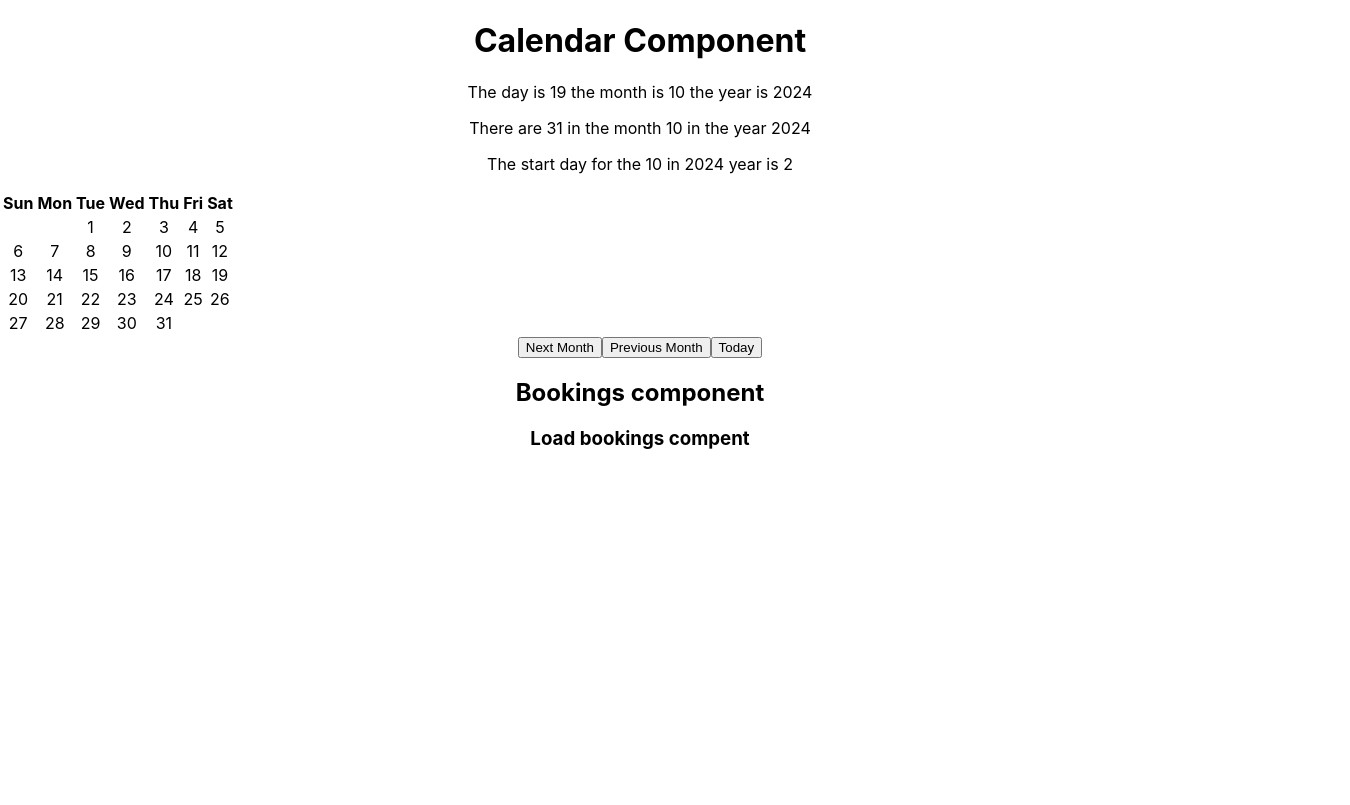
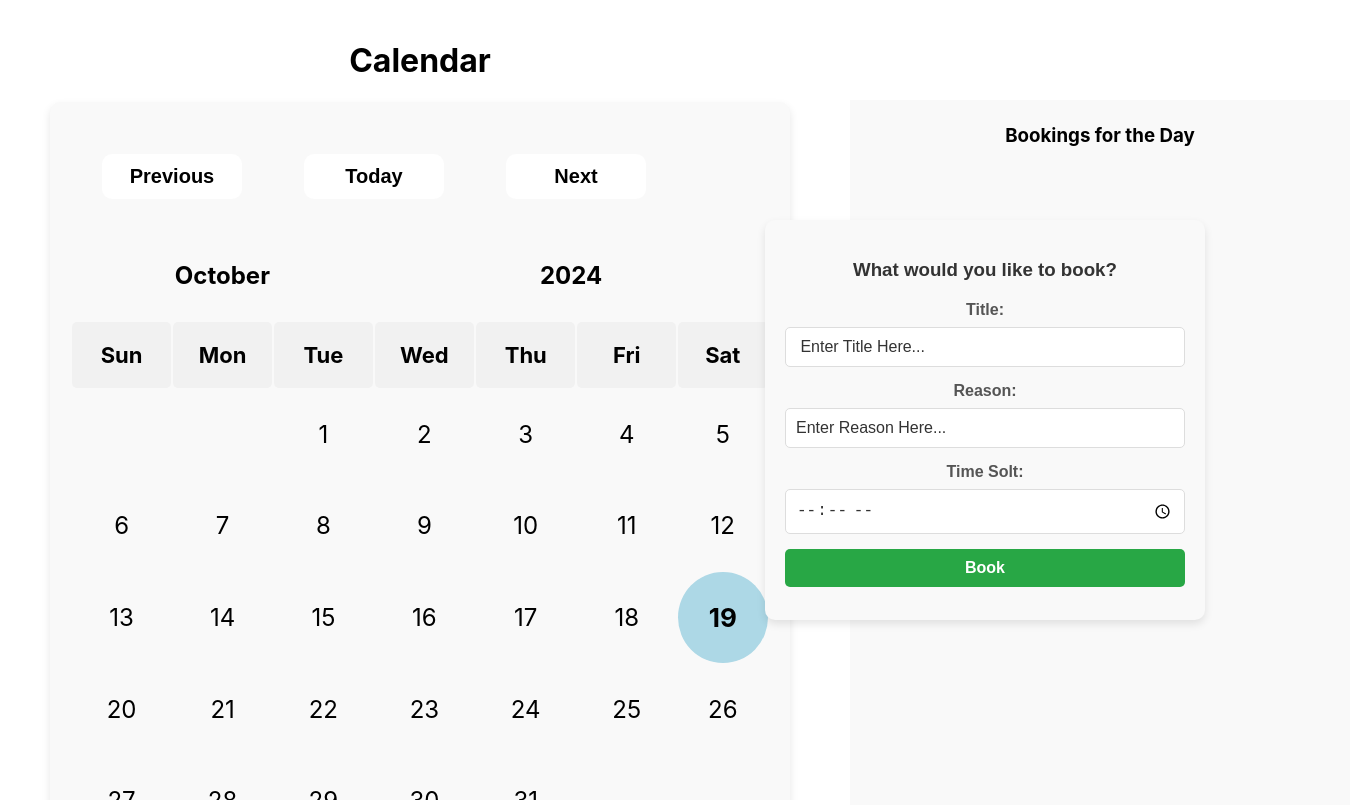
Before and after one commit to Shayaan-Kashif/Calendar-Web-App, a React (Create React App) app in the folder frontend/: page / in a window 1280 px wide. Shown: the whole page, 1350 px wide, since content can reach past the window. Built offline with nearby package versions, Linux system fonts and the light colour scheme.

Commit message:
Added styling to calendar and created bookings form and place to show bookings for a selected date.

```diff
--- a/frontend/src/Components/Booking.jsx
+++ b/frontend/src/Components/Booking.jsx
@@ -1,12 +1,27 @@
 import React from "react";
+import '../Styles/Bookings.css';
+
 const Bookings = () => {
 
 
 
     return(
         <>
-            <h2>Bookings component</h2>
+            <div className="Booking">
+                <h3>What would you like to book?</h3>
+                <form>
+                    <label for="title">Title:</label>
+                    <input type="text" name="title" className="booking-text" value=" Enter Title Here..."></input>
 
+                    <label for="reason">Reason:</label>
+                    <input type="text" name="reason" className="booking-text" value="Enter Reason Here..."></input>
+
+                    <label for="time-slot">Time Solt:</label>
+                    <input type="time" name="time-slot"></input>
+
+                    <button>Book</button>
+                </form>
+            </div>
 
         </>
     )
--- a/frontend/src/Components/Calendar.jsx
+++ b/frontend/src/Components/Calendar.jsx
@@ -1,4 +1,5 @@
 import React, { useState } from "react";
+import '../Styles/Calendar.css';
 
 const Calendar = () => {
 
@@ -6,8 +7,17 @@ const Calendar = () => {
     const [year, setYear] = useState(today.getFullYear());
     const [month, setMonth] = useState((today.getMonth())+1); //) based so add 1 to get the actual month from 1-12
     const [day, setDay] = useState(today.getDate());
+    const [selectedDate, setSelectedDate] = useState(day);
 
 
+
+    const getMonthName = (month) => {
+        const monthNames = [
+          "January", "February", "March", "April", "May", "June",
+          "July", "August", "September", "October", "November", "December"
+        ];
+        return monthNames[month - 1];
+      };
 
 
     const getDaysInMonth = (month, year)=>{
@@ -80,14 +90,29 @@ const Calendar = () => {
         weeks.push(calendarDays.splice(0, 7)); // Split into chunks of 7 (for each week)
       }
 
+    // Function to handle clicking on a date
+    const handleDateClick = (day) => {
+        setSelectedDate(day);
+    };
+
+
     return(
         <>
-            <h1>Calendar Component</h1>
-            <p>The day is {day} the month is {month} the year is {year}</p>
-            <p>There are {daysInMonth} in the month {month} in the year {year}</p>
-            <p>The start day for the {month} in {year} year is {startDay}</p>
+            <h1>Calendar</h1>
+
+            <div className="Cal-table">
                 <table>
                     <thead>
+                        <tr className="button-header">
+                            <td colSpan='2'><button className= "Cal-button" onClick={handlePreviousMonth}>Previous</button></td>
+                            <td colSpan='2'> <button className= "Cal-button" onClick={handleToday}>Today</button></td>
+                            <td colSpan='2'> <button className= "Cal-button" onClick={handleNextMonth}>Next</button></td>
+                        </tr>
+                        <tr className="Cal-header">
+                            <td colSpan='3'>{getMonthName(month)}</td>
+                            <td colSpan='4'>{year}</td>
+                        </tr>
+                        <tr>
                             <th>Sun</th>
                             <th>Mon</th>
                             <th>Tue</th>
@@ -95,22 +120,33 @@ const Calendar = () => {
                             <th>Thu</th>
                             <th>Fri</th>
                             <th>Sat</th>
+                        </tr>
                     </thead>
                     <tbody>
+
                     {weeks.map((week, weekIndex) => (
                     <tr key={weekIndex}>
                     {week.map((day, dayIndex) => (
-                        <td key={dayIndex}>{day || ''}</td> // Render day or empty cell
+                        <td
+                        key={dayIndex}
+                        onClick={() => handleDateClick(day)} // Add onClick event
+                        className={`calendar-cell ${
+                            day === selectedDate ? "selected-date" : ""
+                        }`}
+                        >
+                        {day || ""} {/* Render day or empty cell */}
+                    </td>
                 ))}
                 </tr>
             ))}
-
                     </tbody>
                 </table>
+            </div>
 
-        <button onClick={handleNextMonth}>Next Month</button>
-        <button onClick={handlePreviousMonth}>Previous Month</button>
-        <button onClick={handleToday}>Today</button>
+
+
+
+
 
         </>
     )
--- a/frontend/src/Components/LoadBookings.jsx
+++ b/frontend/src/Components/LoadBookings.jsx
@@ -1,13 +1,16 @@
 import React from "react";
+import "../Styles/LoadBookings.css";
+
 const LoadBookings = () => {
 
 
 
     return(
         <>
-            <h3>Load bookings compent</h3>
+            <div className="LoadBookings">
+                <h3>Bookings for the Day</h3>
 
-
+            </div>
         </>
     )
 }
--- a/frontend/src/Pages/MainView.jsx
+++ b/frontend/src/Pages/MainView.jsx
@@ -2,19 +2,25 @@ import React from "react";
 import Calendar from "../Components/Calendar";
 import LoadBookings from "../Components/LoadBookings";
 import Bookings from "../Components/Booking";
+import '../Styles/MainView.css';
 
 const MainView = () => {
+  return (
+    <div className="main-view-container">
 
+      <div className="calendar-section">
+        <Calendar />
+      </div>
 
+      <div className="load-booking-section">
+        <LoadBookings />
+      </div>
 
-    return(
-        <>
-            <Calendar />
-            <Bookings />
-            <LoadBookings />
-        </>
-    )
-}
-
+      <div className="booking-section">
+        <Bookings />
+      </div>
+    </div>
+  );
+};
 
 export default MainView;
--- /dev/null
+++ b/frontend/src/Styles/Bookings.css
@@ -0,0 +1,60 @@
+.Booking {
+    width: 400px;
+    height: 360px;
+    margin: 0 auto;
+    padding: 20px;
+    border-radius: 10px;
+    box-shadow: 0px 4px 8px rgba(0, 0, 0, 0.1);
+    background-color: #f9f9f9;
+    font-family: Arial, sans-serif;
+  }
+
+
+  .Booking h3 {
+    text-align: center;
+    color: #333;
+    margin-bottom: 20px;
+  }
+
+
+  .Booking label {
+    display: block;
+    margin-bottom: 8px;
+    color: #555;
+    font-weight: bold;
+  }
+
+
+  .Booking input[type="text"],
+  .Booking input[type="time"] {
+    width: 400px;
+    padding: 10px;
+    margin-bottom: 15px;
+    border: 1px solid #ddd;
+    border-radius: 5px;
+    box-sizing: border-box;
+    font-size: 16px;
+    color: #333;
+  }
+
+
+  .Booking button {
+    width: 100%;
+    padding: 10px;
+    background-color: #28a745;
+    color: white;
+    font-size: 16px;
+    border: none;
+    border-radius: 5px;
+    cursor: pointer;
+    font-weight: bold;
+  }
+
+  .Booking button:hover {
+    background-color: #218838;
+  }
+
+
+  .Booking .form-group {
+    margin-bottom: 15px;
+  }
--- /dev/null
+++ b/frontend/src/Styles/Calendar.css
@@ -0,0 +1,79 @@
+.calendar-cell {
+    cursor: pointer;
+    padding: 30px;
+    text-align: center;
+    border-radius: 50%;
+    font-size: 24px;
+
+}
+
+
+.calendar-cell:hover {
+    background-color: rgb(227, 227, 227);
+}
+
+
+.selected-date {
+    background-color: lightblue;
+    font-weight: bold;
+    font-size: 26px;
+}
+
+
+.Cal-table {
+    width: 700px;
+    height: 700px;
+    background-color: #f9f9f9;
+    border-radius: 10px;
+    box-shadow: 0px 4px 8px rgba(0, 0, 0, 0.1);
+    margin: 0 auto;
+    padding: 20px;
+}
+
+
+.Cal-button {
+    width: 140px;
+    height: 45px;
+    background-color: white;
+    font-weight: bold;
+    border: none;
+    border-radius: 10px;
+    font-size: 20px;
+    padding: 10px;
+    transition: background-color 0.3s ease;
+}
+
+
+.Cal-button:hover {
+    cursor: pointer;
+    background-color: rgb(227, 227, 227);
+}
+
+
+.Cal-header {
+    padding: 15px;
+    text-align: center;
+    font-weight: bold;
+    font-size: 28px;
+}
+
+
+.button-header {
+    padding: 15px;
+}
+
+
+th {
+    font-size: 22px;
+    padding: 20px;
+    background-color: #f1f1f1;
+    border-radius: 5px;
+}
+
+
+td {
+    padding: 30px;
+    text-align: center;
+    font-size: 24px;
+    border: none;
+}
--- /dev/null
+++ b/frontend/src/Styles/LoadBookings.css
@@ -0,0 +1,6 @@
+.LoadBookings{
+    width: 500px;
+    height: 700px;
+    padding-top: 5px;
+    background-color: #f9f9f9;
+}
--- /dev/null
+++ b/frontend/src/Styles/MainView.css
@@ -0,0 +1,27 @@
+.main-view-container {
+    display: flex;
+    justify-content: space-between;
+    align-items: flex-start;
+    height: 100vh;
+    padding: 20px;
+    box-sizing: border-box;
+    overflow: hidden;
+}
+
+.calendar-section {
+    position: relative;
+    left:30px;
+}
+
+.load-booking-section {
+    position: absolute;
+    left: 850px;
+    top: 100px;
+}
+
+.booking-section {
+    position: relative;
+    right: 25px;
+    top: 200px;
+    width: 500px;
+}
```
Lines whose indentation alone changed are shown as unchanged.
